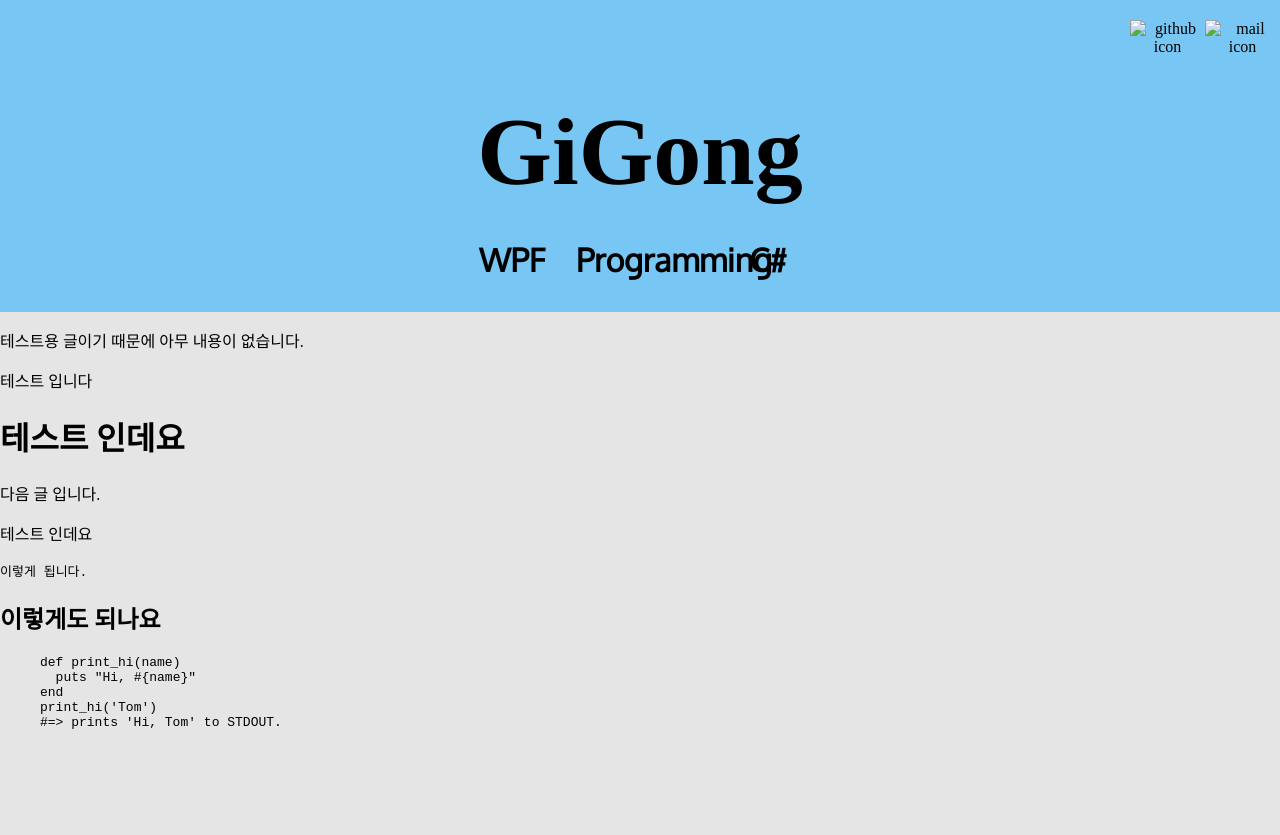
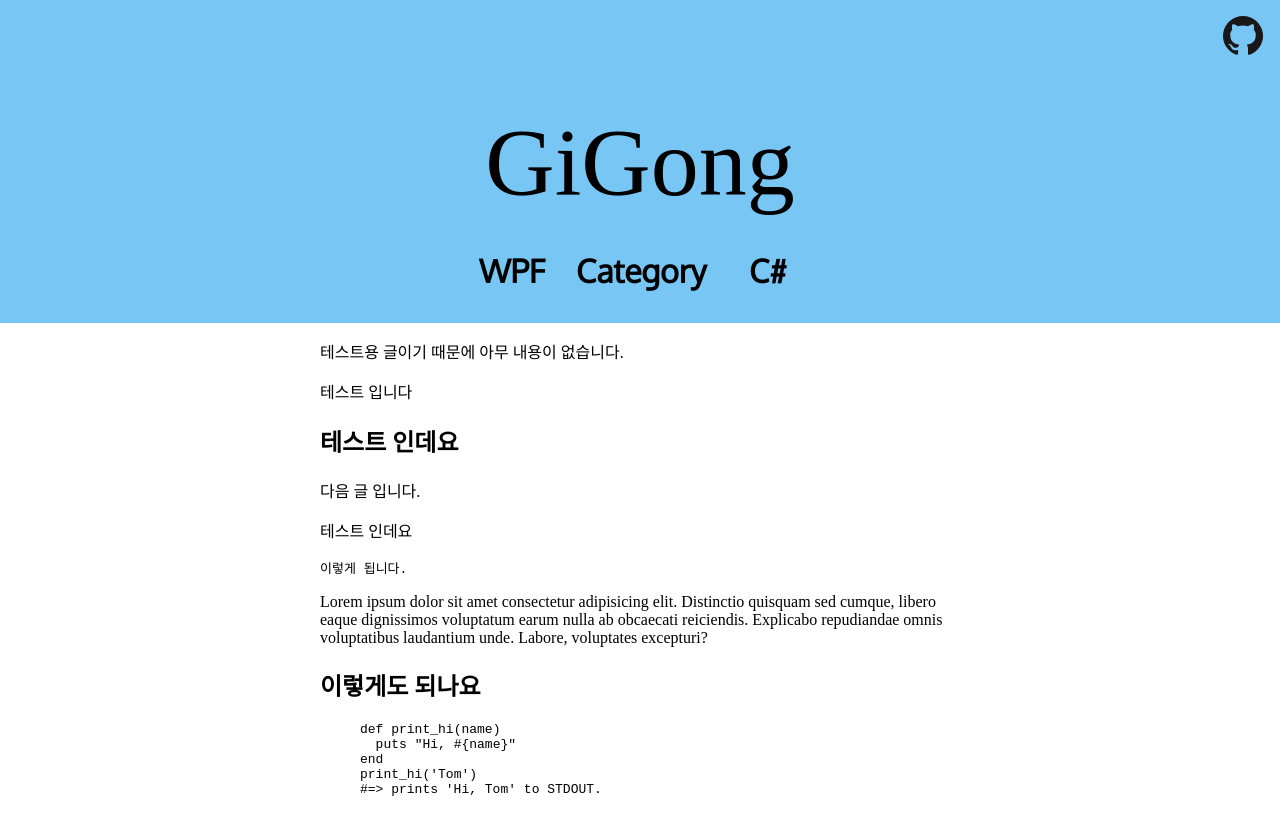
Before and after one commit to GiGong/gigong.github.io, a Jekyll site: the page built from _posts/2019-03-29-test.md, in a window 1280 px wide. Shown: the top 835 px of the page. Built offline with Jekyll 4.4.1, drawn with Linux system fonts in a browser that asks for light colours; some web fonts are replaced.

Commit message:
Header Design

```diff
--- a/_includes/header.html
+++ b/_includes/header.html
@@ -1,22 +1,19 @@
 <header>
     <ul id="icon-list">
         <li class="icon_item">
-            <div class="icon_wrap">
-                <img id="icon-github" class="icon" src="{{ '/assets/icons.svg#github' | relative_url }}" alt="github icon" width="40" height="40"/>
-            </div>
-        </li>
-        <li class="icon_item">
-            <div class="icon_wrap">
-                <img id="icon-mail" class="icon" src="{{ '/assets/icons.svg#mail' | relative_url }}" alt="mail icon" width="40" height="40"/>
-            </div>
+            <a class="icon_wrap" href="https://github.com/GiGong" title="GitHub" target="_blank">
+                <svg id="icon-github" class="icon" viewBox="0 0 100 100"><use xlink:href="{{ '/assets/icons.svg#github' | relative_url }}"></use></svg>
+            </a>
         </li>
     </ul>
-    <h1>GiGong</h1>
+    <div id="top-title">
+        <a href="/" title="Home">GiGong</a>
+    </div>
     <nav class="top_menu">
         <ul>
-            <li>WPF</li>
-            <li>Programming</li>
-            <li>C#</li>
+            <li><a href="/WPF">WPF</a></li>
+            <li><a href="">Category</a></li>
+            <li><a href="">C#</a></li>
         </ul>
     </nav>
 </header>
--- a/_layouts/default.html
+++ b/_layouts/default.html
@@ -6,11 +6,11 @@
 
     {%- include header.html -%}
 
-    <main class="page-content" aria-label="Content">
+    <section>
         <div class="wrapper">
             {{ content }}
         </div>
-    </main>
+    </section>
 
     {%- include footer.html -%}
 
--- a/_layouts/page.html
+++ b/_layouts/page.html
@@ -1,3 +1,5 @@
 ---
 layout: default
 ---
+
+{{content}}
--- a/_posts/2019-03-29-test.md
+++ b/_posts/2019-03-29-test.md
@@ -15,6 +15,8 @@ categories: csharp wpf
 
     이렇게 됩니다.
 
+Lorem ipsum dolor sit amet consectetur adipisicing elit. Distinctio quisquam sed cumque, libero eaque dignissimos voluptatum earum nulla ab obcaecati reiciendis. Explicabo repudiandae omnis voluptatibus laudantium unde. Labore, voluptates excepturi?
+
 ## 이렇게도 되나요
 
 {% highlight ruby %}
--- a/_sass/jekyll-gg.scss
+++ b/_sass/jekyll-gg.scss
@@ -2,3 +2,5 @@
 
 @import "jekyll-gg/font";
 @import "jekyll-gg/base";
+@import "jekyll-gg/header";
+@import "jekyll-gg/section";
--- a/_sass/jekyll-gg/_base.scss
+++ b/_sass/jekyll-gg/_base.scss
@@ -1,73 +1,9 @@
-
 body {
+    min-width: 360px;
     margin: 0;
-    background-color: #E5E5E5;
 }
 
-header {
-    margin: 0;
-    padding: 0;
-    width: 100%;
-    height: 25%;
-
-    background-color: #78C6F3;
+a {
+    color: black;
+    text-decoration:none;
 }
-
-#icon-list {
-    float: right;
-
-    padding: 0;
-    margin: 0;
-    list-style: none;
-}
-
-.icon_item {
-    display: table;
-    float: left;
-
-    width: 75px;
-    height: 75px;
-    text-align: center;
-}
-
-.icon_wrap {
-    display: table-cell;
-    vertical-align: middle;
-}
-
-.icon {
-    cursor: pointer;
-}
-
-header > h1 {
-    margin: 0;
-    padding-top: 1em;
-    text-align: center;
-    font-family: 'Trocchi', serif;
-    font-size: 6em;
-}
-
-.top_menu {
-
-}
-
-.top_menu ul {
-    width: 30%;
-    margin: auto;
-    padding: 0;
-
-    overflow: auto;
-    list-style: none;
-}
-
-.top_menu li {
-    float: left;
-    padding: 1em 0;
-    margin: 0;
-    width: 33.33%;
-
-    text-align: center;
-    font-family: 'Oxygen', sans-serif;
-    font-weight: bold;
-    font-size: 2em;
-}
--- /dev/null
+++ b/_sass/jekyll-gg/_header.scss
@@ -0,0 +1,74 @@
+header {
+    margin: 0;
+    padding: 0;
+    width: 100%;
+    height: 25%;
+    text-align:center;
+
+    background-color: #78C6F3;
+}
+
+// Icon Area
+#icon-list {
+    float: right;
+
+    padding: 0;
+    margin: 0;
+    list-style: none;
+}
+
+.icon_item {
+    display: table;
+    float: left;
+
+    width: 75px;
+    height: 75px;
+    text-align: center;
+}
+
+.icon_wrap {
+    display: table-cell;
+    vertical-align: middle;
+}
+
+.icon {
+    cursor: pointer;
+    width: 40px;
+}
+
+// Title Area
+#top-title {
+    width: 100%;
+    margin-top: 2em;
+    display: inline-block;
+}
+
+#top-title a {
+    text-align: center;
+    font-family: 'Trocchi', serif;
+    font-size: 6em;
+}
+
+// Menu Area
+.top_menu ul {
+    min-width: 360px;
+
+    width: 30%;
+    margin: auto;
+    padding: 0;
+
+    overflow: auto;
+    list-style: none;
+}
+
+.top_menu li {
+    float: left;
+    padding: 1em 0;
+    margin: 0;
+    width: 33.33%;
+
+    text-align: center;
+    font-family: 'Oxygen', sans-serif;
+    font-weight: bold;
+    font-size: 2em;
+}
--- /dev/null
+++ b/_sass/jekyll-gg/_section.scss
@@ -0,0 +1,5 @@
+section {
+    min-width: 360px;
+    width: 50%;
+    margin: 0 auto;
+}
```
Also changed, not shown: assets/icons.svg (added).
